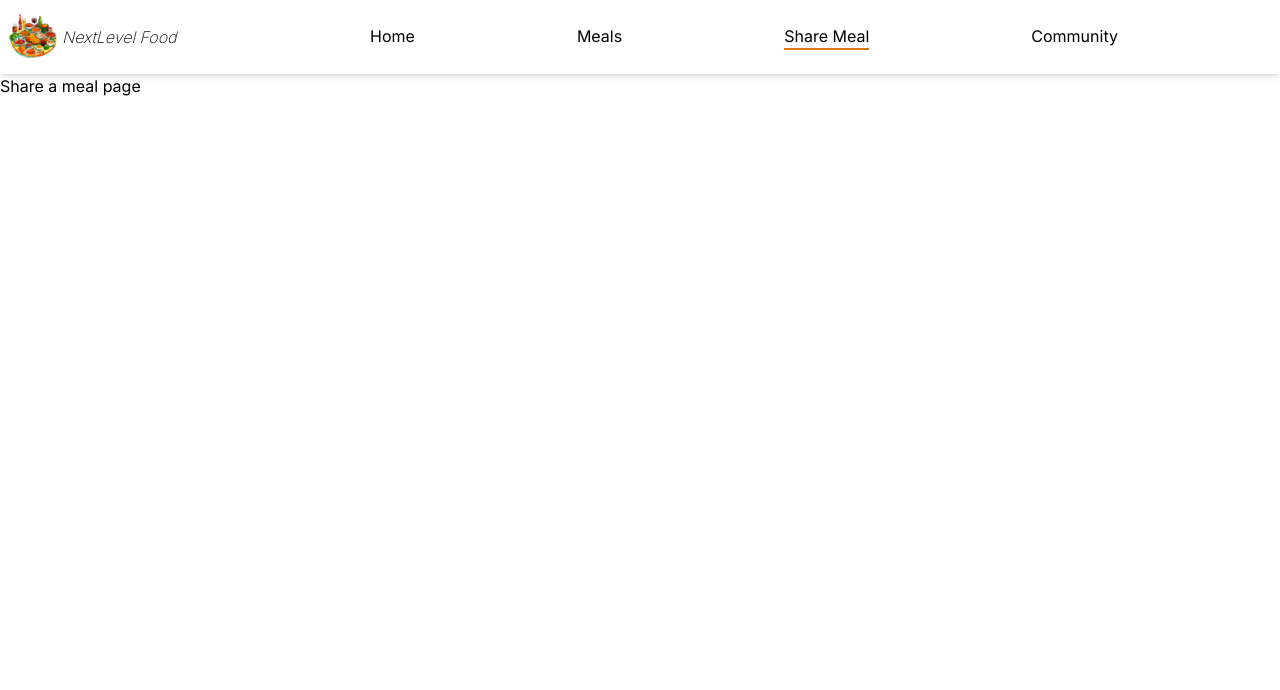
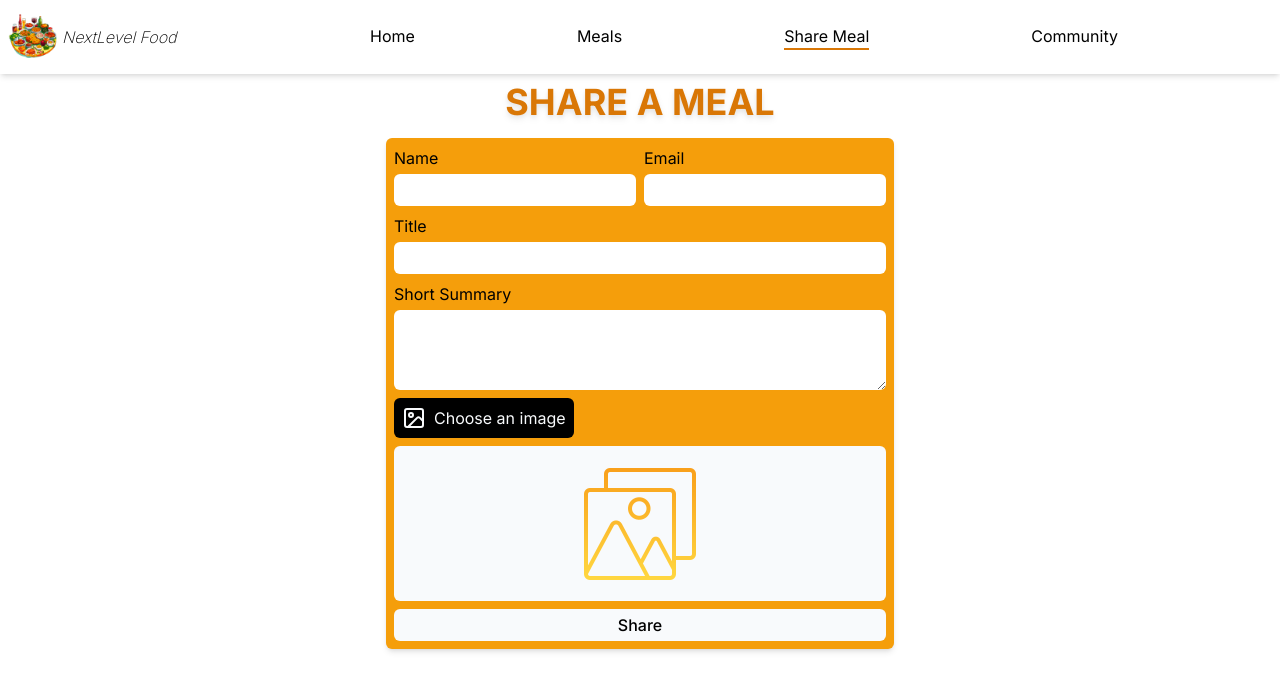
Before and after one commit to LucasDaSilva96/The-Foodies-App, a Next.js app: page /meals/share in a window 1280 px wide. Shown: the top 690 px of the page. Built offline with nearby package versions, Linux system fonts and the light colour scheme.

Commit message:
Started creating the share meal UI and UX. Created a README file.

```diff
--- a/app/meals/share/page.tsx
+++ b/app/meals/share/page.tsx
@@ -1,5 +1,80 @@
+import ImagePicker from '@/components/ImagePicker';
 import React from 'react';
+import { Image as ImageSvg } from 'lucide-react';
 
 export default function ShareMealPage() {
-  return <div>Share a meal page</div>;
+  async function shareMeal() {
+    'use server';
+  }
+
+  return (
+    <>
+      <header>
+        <h1 className='text-4xl text-amber-600 font-bold tracking-normal uppercase drop-shadow-md text-center py-2'>
+          Share a meal
+        </h1>
+      </header>
+      <main className='w-full h-full flex items-center justify-center py-2 px-2'>
+        <form className='bg-amber-500 py-2 px-2 max-w-lg rounded-md shadow-md flex flex-col gap-2'>
+          <div className='flex items-center justify-between flex-wrap gap-2'>
+            <div className='flex flex-col gap-1'>
+              <label htmlFor='name'>Name</label>
+              <input
+                type='text'
+                id='name'
+                name='name'
+                required
+                autoComplete='true'
+                className='py-1 rounded-md px-1'
+              />
+            </div>
+
+            <div className='flex flex-col gap-1'>
+              <label htmlFor='email'>Email</label>
+              <input
+                id='email'
+                name='email'
+                type='email'
+                required
+                autoComplete='true'
+                className='py-1 rounded-md px-1'
+              />
+            </div>
+          </div>
+
+          <div className='flex flex-col gap-1'>
+            <label htmlFor='title'>Title</label>
+            <input
+              id='title'
+              name='title'
+              required
+              className='py-1 rounded-md px-1'
+            />
+          </div>
+
+          <div className='flex flex-col gap-1'>
+            <label htmlFor='summary'>Short Summary</label>
+            <textarea
+              id='summary'
+              name='summary'
+              rows={3}
+              className='py-1 rounded-md px-1'
+            />
+          </div>
+
+          <ImagePicker
+            label='Choose an image'
+            svg={<ImageSvg />}
+            name='image'
+          />
+          <button
+            className='bg-slate-50 py-1 rounded-md transition-all will-change-auto cursor-pointer hover:bg-black hover:text-slate-50 font-medium'
+            type='submit'
+          >
+            Share
+          </button>
+        </form>
+      </main>
+    </>
+  );
 }
--- /dev/null
+++ b/components/ImagePicker.tsx
@@ -0,0 +1,96 @@
+'use client';
+import Image from 'next/image';
+import React, { useCallback, useState } from 'react';
+import imagePlaceHolder from '@/assets/icons/gallery.png';
+
+type ImagePickerProps = {
+  label: string;
+  svg?: JSX.Element;
+  name: string;
+};
+
+export default function ImagePicker({ label, name, svg }: ImagePickerProps) {
+  const [file, setFile] = useState<File | null>(null);
+  const inputRef = React.useRef<HTMLInputElement>(null);
+
+  const handleImageChange = useCallback(
+    (e: React.ChangeEvent<HTMLInputElement>) => {
+      const files = e.target.files;
+
+      if (files) {
+        setFile(files[0]);
+      }
+    },
+    []
+  );
+
+  const handleInputRef = () => {
+    if (inputRef.current) {
+      inputRef.current.click();
+    }
+  };
+
+  return (
+    <div className='min-h-* w-full flex flex-col gap-2'>
+      <div className='flex items-center justify-between'>
+        <label
+          htmlFor={name}
+          className='cursor-pointer flex items-center gap-2 bg-black text-slate-50 py-2 px-2 max-w-[200px] rounded-md transition-colors hover:bg-slate-50 hover:text-black hover:shadow-md'
+        >
+          <i>{svg}</i>
+          <span className=''>{label}</span>
+        </label>
+        <input
+          ref={inputRef}
+          type='file'
+          id={name}
+          accept='image/*'
+          name={name}
+          className='hidden'
+          onChange={handleImageChange}
+        />
+
+        {file && (
+          <button
+            type='button'
+            className='bg-transparent transition-colors hover:bg-red-500  py-2 rounded-md overflow-hidden px-4 border border-black hover:border-transparent'
+            onClick={() => setFile(null)}
+          >
+            Remove
+          </button>
+        )}
+      </div>
+
+      {file && (
+        <div className='w-full max-h-[155px] md:max-h-[200px] overflow-y-auto flex justify-center items-center'>
+          <div className='flex flex-col max-w-[70%] items-center'>
+            <Image
+              src={URL.createObjectURL(file)}
+              alt='Selected Image'
+              width={'0'}
+              height={'0'}
+              loading='lazy'
+              className='w-auto h-auto'
+            />
+          </div>
+        </div>
+      )}
+
+      {!file && (
+        <div
+          className='w-full h-[155px] flex justify-center items-center bg-slate-50 rounded-md cursor-pointer'
+          onClick={handleInputRef}
+        >
+          <Image
+            src={imagePlaceHolder}
+            alt='Default Image Placeholder'
+            width={'0'}
+            height={'0'}
+            loading='lazy'
+            className='w-32 h-32 object-cover rounded-md'
+          />
+        </div>
+      )}
+    </div>
+  );
+}
```
Also changed, not shown: assets/icons/gallery.png (added), 1 other file (tests, documents, lock files or other folders).
